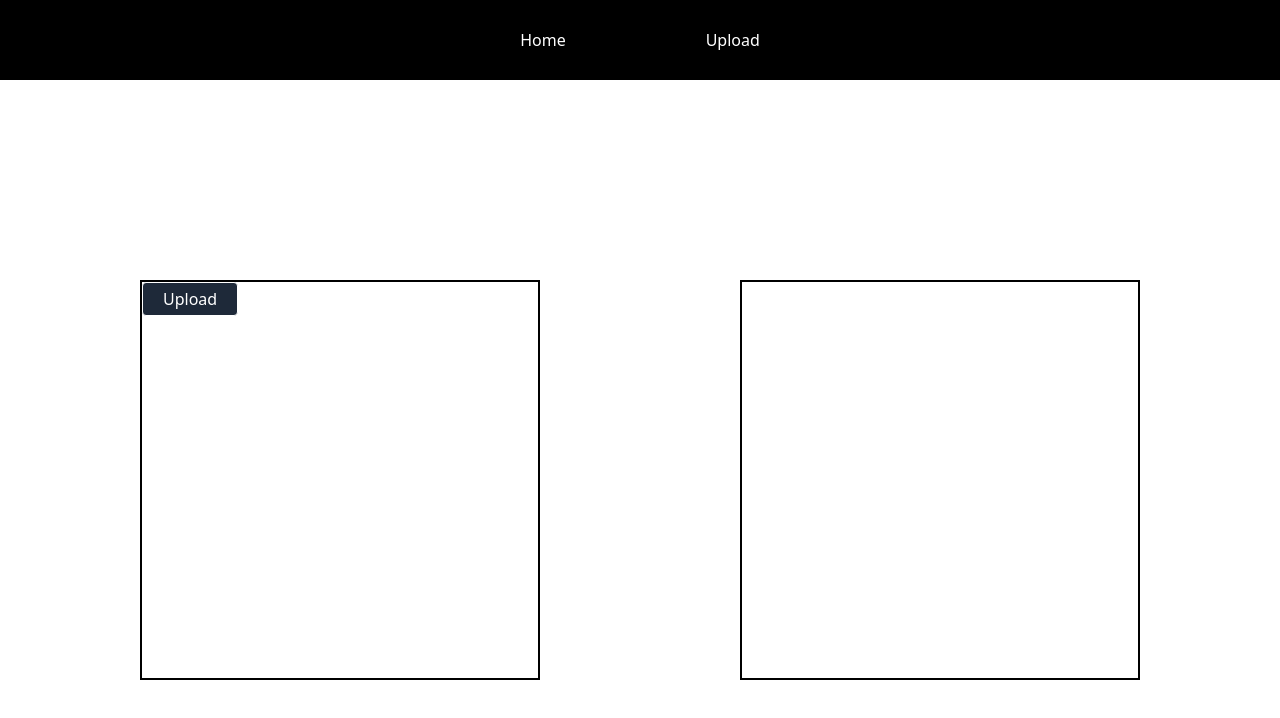
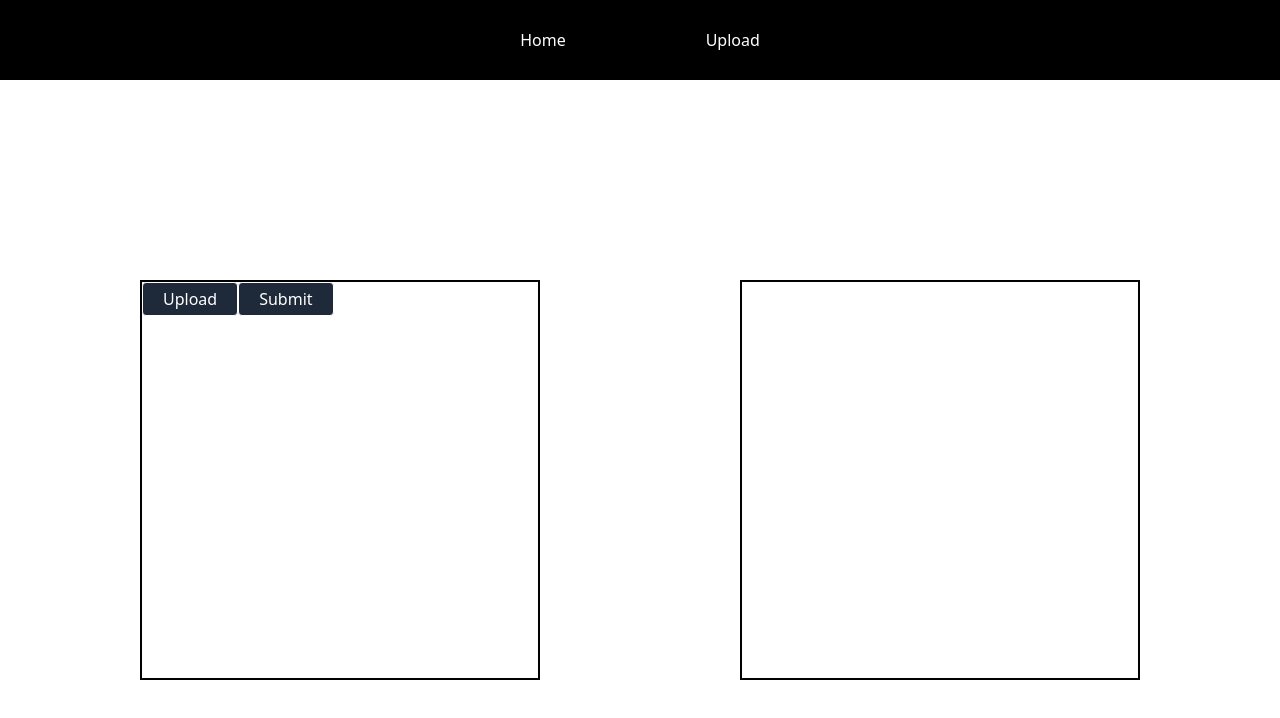
Before and after one commit to Theni1/CarDetect, a Next.js app: page /upload in a window 1280 px wide. Shown: the top 718 px of the page. Built offline with nearby package versions, Linux system fonts and the light colour scheme.

Commit message:
Started to add upload and submit functionality

```diff
--- a/app/upload/page.js
+++ b/app/upload/page.js
@@ -1,12 +1,34 @@
 "use client"
 import {useRef} from "react"
+import { useState } from "react"
 
 
 export default function Upload() {
     const fileInputRef = useRef(null)
+    const [file, setFile] = useState(null)
+    const [result, setResult] = useState(null)
+    const [loading, setLoading] = useState(null)
 
-    function sendToApi () {
+    async function sendToApi () {
         console.log("Sent to API")
+        setLoading(true)
+        try {
+            const form = new FormData()
+            form.append ("image", file)
+            const res = await fetch ("/api/analyse", {
+                method: "POST",
+                body: form,
+            })
+            const data = await res.json()
+            setResult (data.result)
+            setLoading (false)
+        }
+        catch (error) {
+            console.log ("Error occured")
+            setResult ("Error occured")
+
+        }
+
     }
     return (
         <div className = "flex justify-center items-center h-screen flex-row gap-50">
@@ -16,12 +38,13 @@ export default function Upload() {
                 type = "file"
                 className = "hidden"
                 onChange = {(event) => {
-                    const file = event.target.files[0]
+                    const data = event.target.files[0]
+                    setFile(data)
                     console.log(file)
-
                 }}
                 ></input>
-                <button className = "border-1 text-white bg-gray-800 px-5 py-1 rounded-sm"onClick = {() => {fileInputRef.current.click()}}> Upload</button>
+                <button className = "border-1 text-white bg-gray-800 px-5 py-1 rounded-sm" onClick = {() => {fileInputRef.current.click()}}> Upload</button>
+                <button className = "border-1 text-white bg-gray-800 px-5 py-1 rounded-sm" onClick = {sendToApi}> {loading ? "Loading": "Submit"}</button>
             </div>
             <div className = "border-2 h-100 w-100">
                 <p></p>
```
